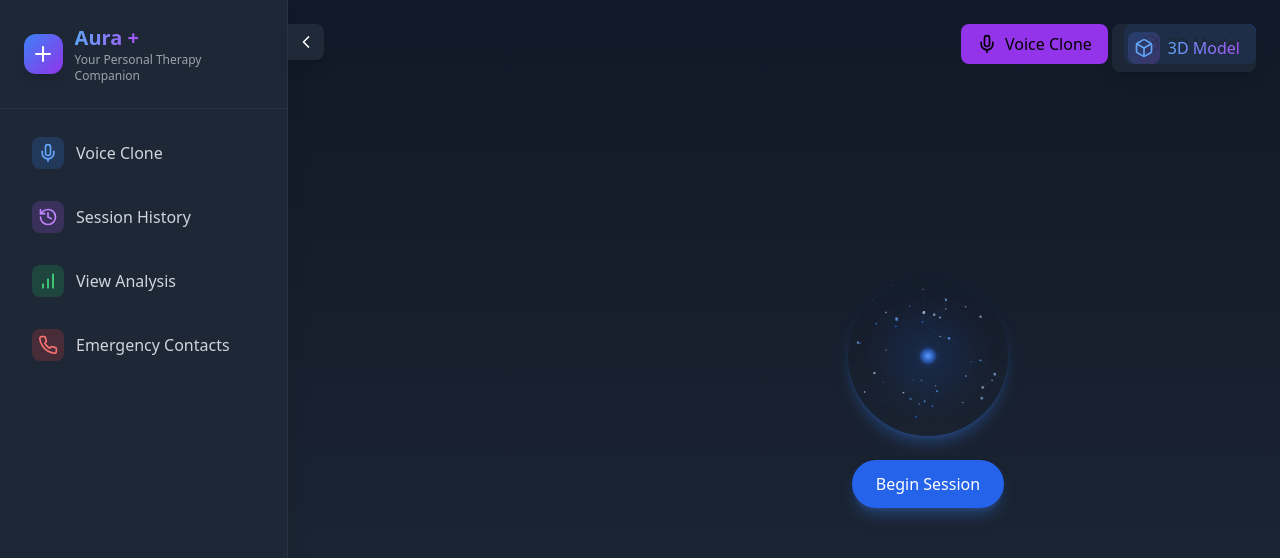
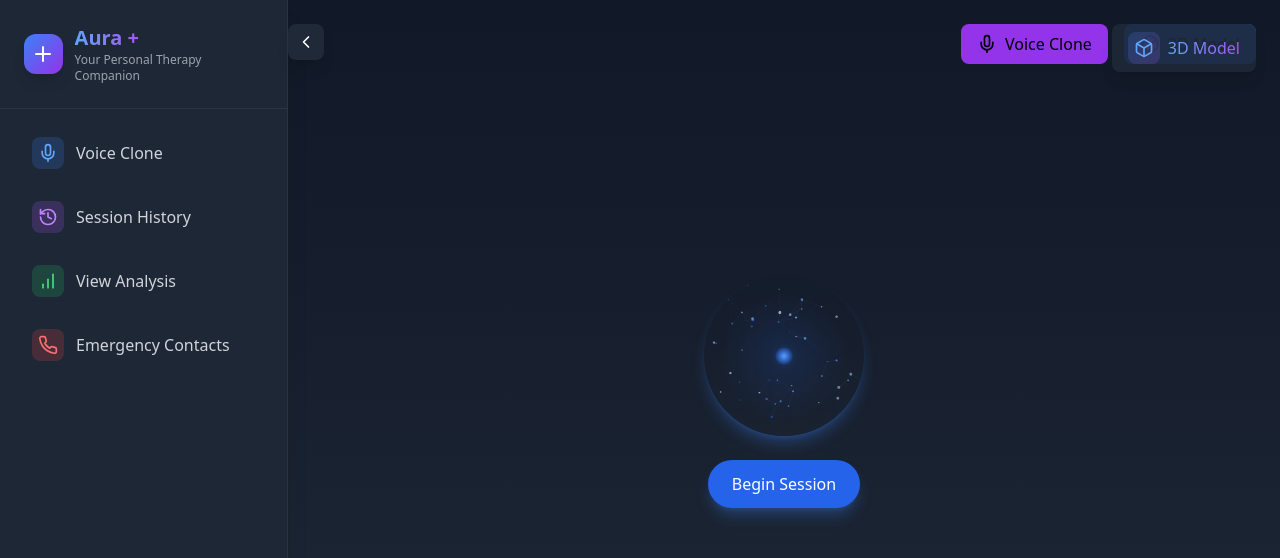
Before and after one commit to Surjithk73/Aura_Plus, a React (Vite) app: page / in a window 1280 px wide. Shown: the top 558 px of the page. Built offline with nearby package versions, Linux system fonts and the light colour scheme; no server answers.

Commit message:
errors fixed

```diff
--- a/src/App.tsx
+++ b/src/App.tsx
@@ -291,7 +291,11 @@ function AppContent() {
   return (
     <div className="flex min-h-screen bg-gradient-to-b from-gray-900 to-gray-800">
       {/* Sidebar */}
-      <div className="w-72 bg-gray-800/95 backdrop-blur-lg text-white flex flex-col shadow-xl border-r border-gray-700/50">
+      <div
+        className={`fixed top-0 left-0 h-full w-72 bg-gray-800/95 backdrop-blur-lg text-white flex flex-col shadow-xl border-r border-gray-700/50 transform transition-transform duration-300 ease-in-out ${
+          isSidebarOpen ? 'translate-x-0' : '-translate-x-full'
+        }`}
+      >
         {/* Logo */}
         <div className="p-6 border-b border-gray-700/50">
           <div className="flex items-center space-x-3">
@@ -364,10 +368,9 @@ function AppContent() {
       {/* Sidebar Toggle Button */}
       <button
         onClick={() => setSidebarOpen(!isSidebarOpen)}
-        className="fixed left-72 top-6 z-50 p-2 bg-gray-800 hover:bg-gray-700 text-white rounded-r-lg shadow-lg transition-all duration-300 ease-in-out"
-        style={{
-          transform: isSidebarOpen ? 'translateX(0)' : 'translateX(-288px)'
-        }}
+        className={`fixed top-6 z-50 p-2 bg-gray-800 hover:bg-gray-700 text-white rounded-lg shadow-lg transition-all duration-300 ease-in-out ${
+          isSidebarOpen ? 'left-72' : 'left-0'
+        }`}
       >
         {isSidebarOpen ? (
           <ChevronLeft className="w-5 h-5" />
@@ -388,7 +391,9 @@ function AppContent() {
       </button>
 
       {/* Main content */}
-      <div className={`flex-1 flex flex-col items-center justify-center p-6 relative transition-all duration-300 ease-in-out ${isSidebarOpen ? 'ml-72' : 'ml-0'}`}>
+      <div className={`flex-1 flex flex-col items-center justify-center p-6 relative transition-all duration-300 ease-in-out ${
+        isSidebarOpen ? 'ml-72' : 'ml-0'
+      }`}>
         {/* Status indicator */}
         {status && (
           <div className="absolute top-4 left-1/2 transform -translate-x-1/2 z-10">
```
